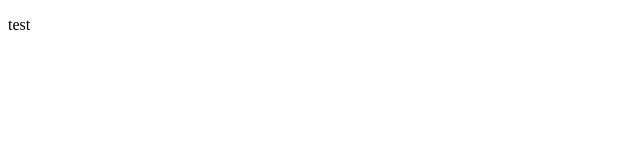
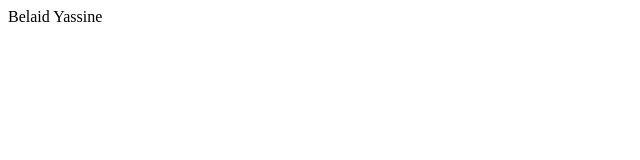
Before and after one commit to devyacine/Livraison-cv, a plain HTML site: page index.html in a window 1280 px wide. Shown: the whole page, without its empty margins (0-640 px from the left). Drawn offline with Linux system fonts and the light colour scheme.

Commit message:
new commit

```diff
--- a/index.html
+++ b/index.html
@@ -7,6 +7,7 @@
     <title>Document</title>
 </head>
 <body>
-    <p>test</p>
+    <!-- describe the job title -->
+    <header> Belaid Yassine</header>
 </body>
 </html>
```
